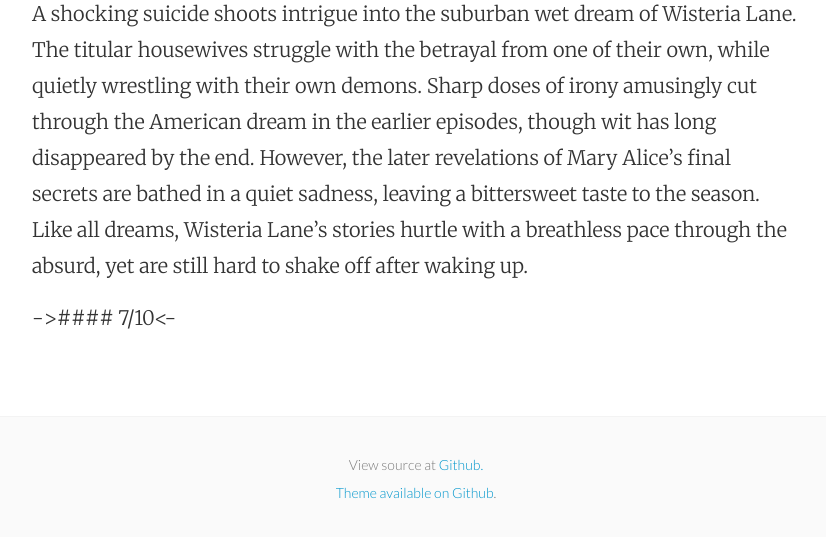
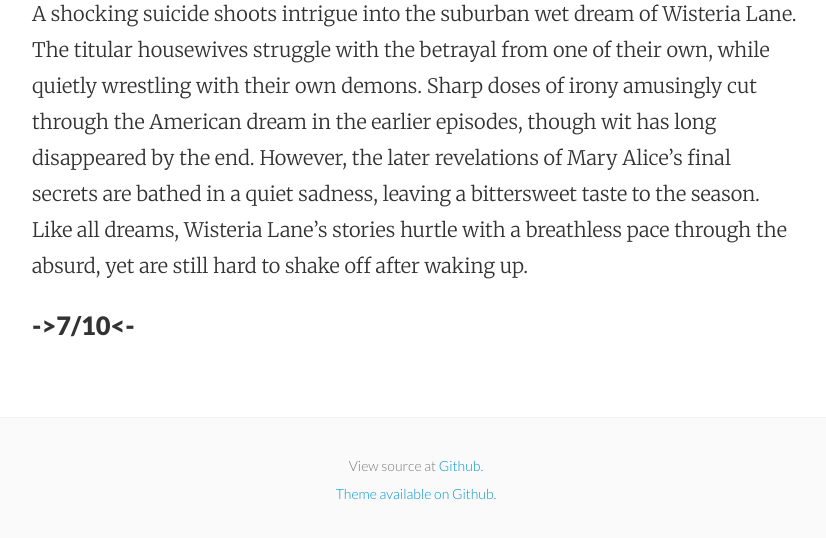
Before and after one commit to perryjd/adahn6.github.io, a Jekyll site: the page built from _posts/2015-06-26-desperate-housewives.markdown, in a window 1280 px wide. Shown: the part 607-1145 px from the top of the page, without its empty margins (224-1050 px from the left). Built offline with Jekyll 4.4.1, drawn with Linux system fonts in a browser that asks for light colours; Markdown is read by kramdown in place of the engine named in the settings.

```diff
--- a/_posts/2015-06-26-desperate-housewives.markdown
+++ b/_posts/2015-06-26-desperate-housewives.markdown
@@ -10,4 +10,4 @@ categories: tv desperate_housewives
 
 A shocking suicide shoots intrigue into the suburban wet dream of Wisteria Lane. The titular housewives struggle with the betrayal from one of their own, while quietly wrestling with their own demons. Sharp doses of irony amusingly cut through the American dream in the earlier episodes, though wit has long disappeared by the end. However, the later revelations of Mary Alice's final secrets are bathed in a quiet sadness, leaving a bittersweet taste to the season. Like all dreams, Wisteria Lane's stories hurtle with a breathless pace through the absurd, yet are still hard to shake off after waking up.
 
-->#### 7/10<-
+#### ->7/10<-
```
